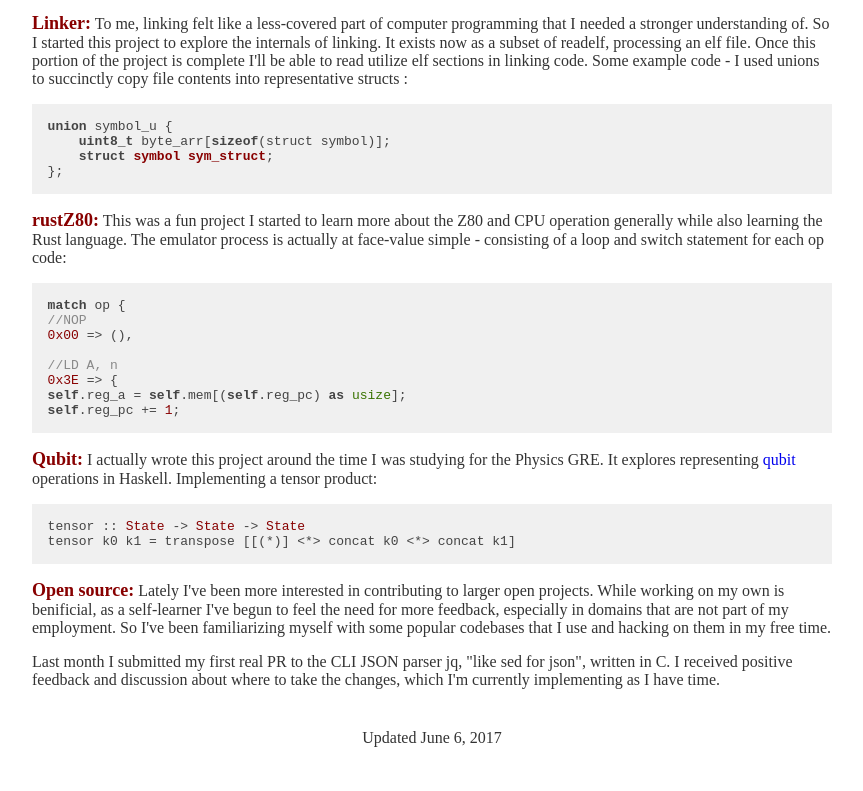
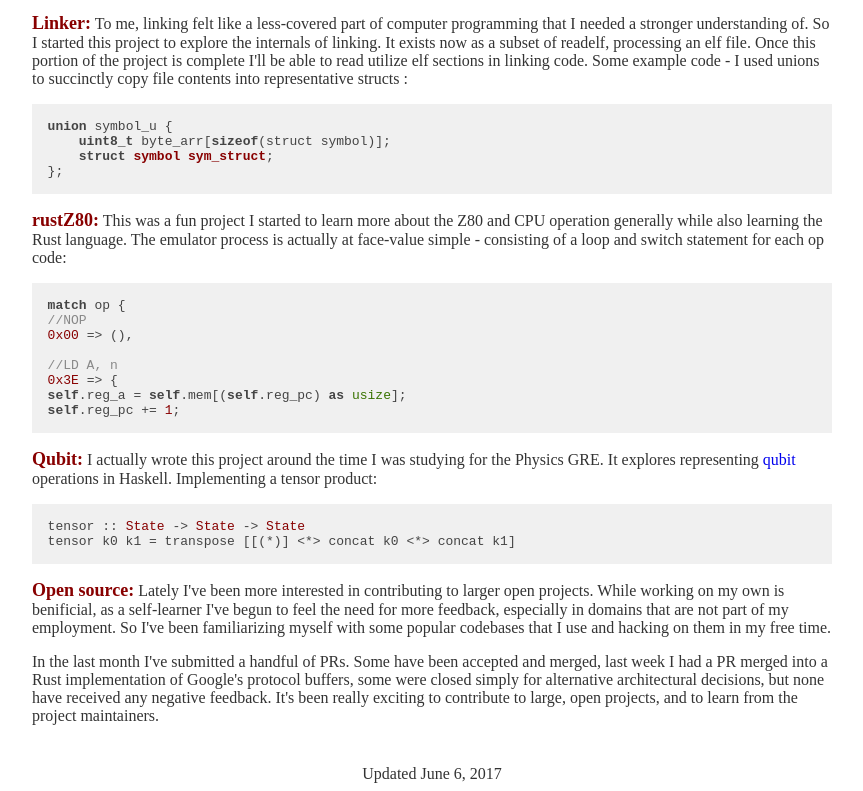
Before and after one commit to reidwagner/reidwagner.github.io, a plain HTML site: page index.html in a window 1280 px wide. Shown: the part 1785-2576 px from the top of the page, without its empty margins (208-1071 px from the left). Before the commit the page ends 2540 px from the top, so only its background shows below. Drawn offline with Linux system fonts and the light colour scheme; files whose address does not match are found by name; a web font is replaced by a local one.

Commit message:
Change details about open source projects.

```diff
--- a/index.html
+++ b/index.html
@@ -131,7 +131,7 @@
         Lately I've been more interested in contributing to larger open projects. While working on my own is benificial, as a self-learner I've begun to feel the need for more feedback, especially in domains that are not part of my employment. So I've been familiarizing myself with some popular codebases that I use and hacking on them in my free time.
         </p>
         <p>
-        Last month I submitted my first real PR to the CLI JSON parser jq, "like sed for json", written in C. I received positive feedback and discussion about where to take the changes, which I'm currently implementing as I have time.
+        In the last month I've submitted a handful of PRs. Some have been accepted and merged, last week I had a PR merged into a Rust implementation of Google's protocol buffers, some were closed simply for alternative architectural decisions, but none have received any negative feedback. It's been really exciting to contribute to large, open projects, and to learn from the project maintainers.
         </p>
         </div>
       </div>
```
